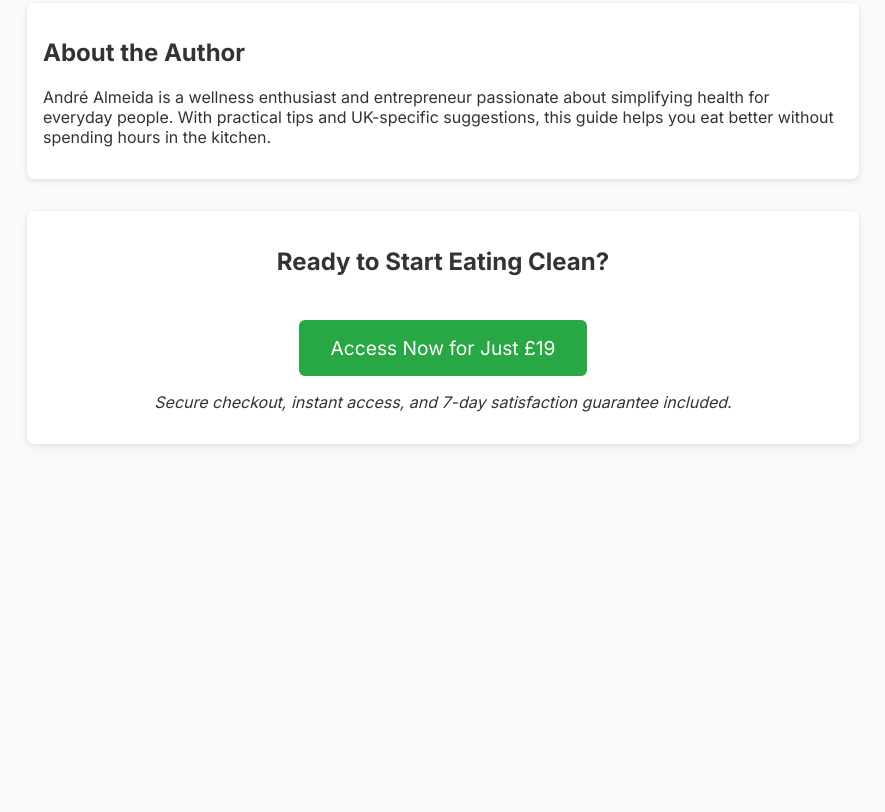
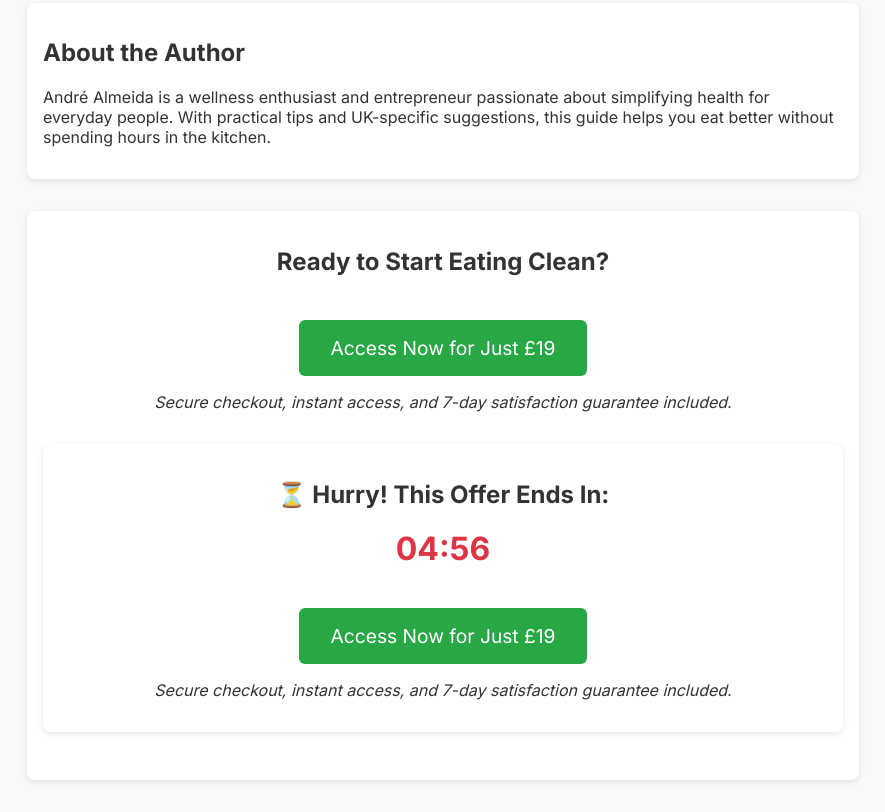
Before and after one commit to andrealmeidacaem/Clean-Plates-UK-Healthy-Easy-Recipes, a plain HTML site: page index.html in a window 1280 px wide. Shown: the part 1603-2415 px from the top of the page, without its empty margins (197-1082 px from the left). Before the commit the page ends 2079 px from the top, so only its background shows below. Drawn offline with Linux system fonts and the light colour scheme.

Commit message:
Update index.html

```diff
--- a/index.html
+++ b/index.html
@@ -119,6 +119,30 @@
     <h2>Ready to Start Eating Clean?</h2>
     <a class="btn" href="https://pay.hotmart.com/R100150017S" target="_blank">Access Now for Just £19</a>
     <p><em>Secure checkout, instant access, and 7-day satisfaction guarantee included.</em></p>
-  </section>
+  <section style="text-align: center;">
+  <h2>⏳ Hurry! This Offer Ends In:</h2>
+  <div id="countdown" style="font-size: 2rem; font-weight: bold; color: #dc3545; margin-bottom: 1rem;">05:00</div>
+
+  <a class="btn" href="https://pay.hotmart.com/R100150017S" target="_blank">Access Now for Just £19</a>
+  <p><em>Secure checkout, instant access, and 7-day satisfaction guarantee included.</em></p>
+</section>
+
+<script>
+  let countdownDuration = 5 * 60; // 5 minutes in seconds
+  const countdownElement = document.getElementById('countdown');
+
+  const timer = setInterval(() => {
+    const minutes = String(Math.floor(countdownDuration / 60)).padStart(2, '0');
+    const seconds = String(countdownDuration % 60).padStart(2, '0');
+    countdownElement.textContent = `${minutes}:${seconds}`;
+    countdownDuration--;
+
+    if (countdownDuration < 0) {
+      clearInterval(timer);
+      countdownElement.textContent = "Offer expired!";
+    }
+  }, 1000);
+</script>
+
 </body>
 </html>
```
